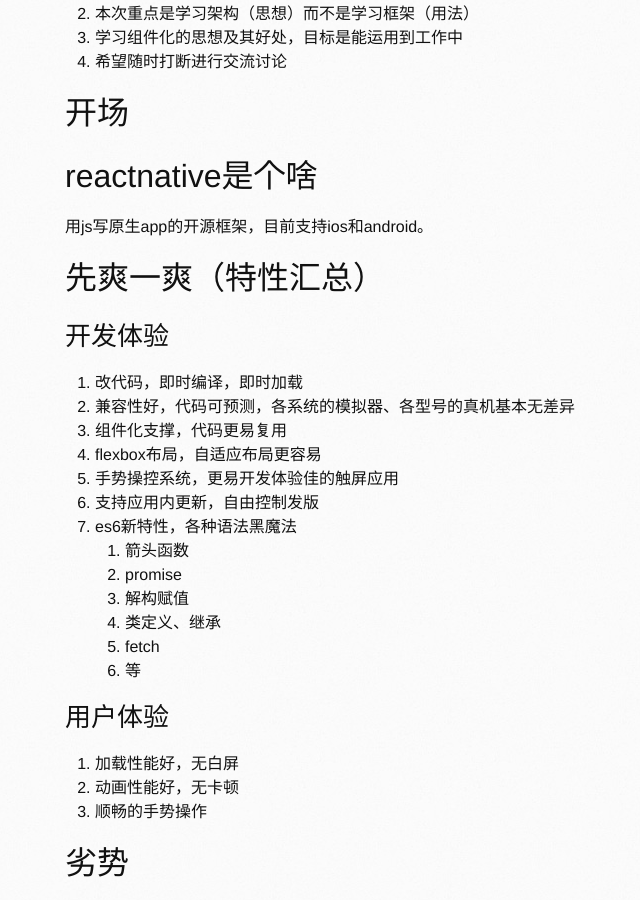
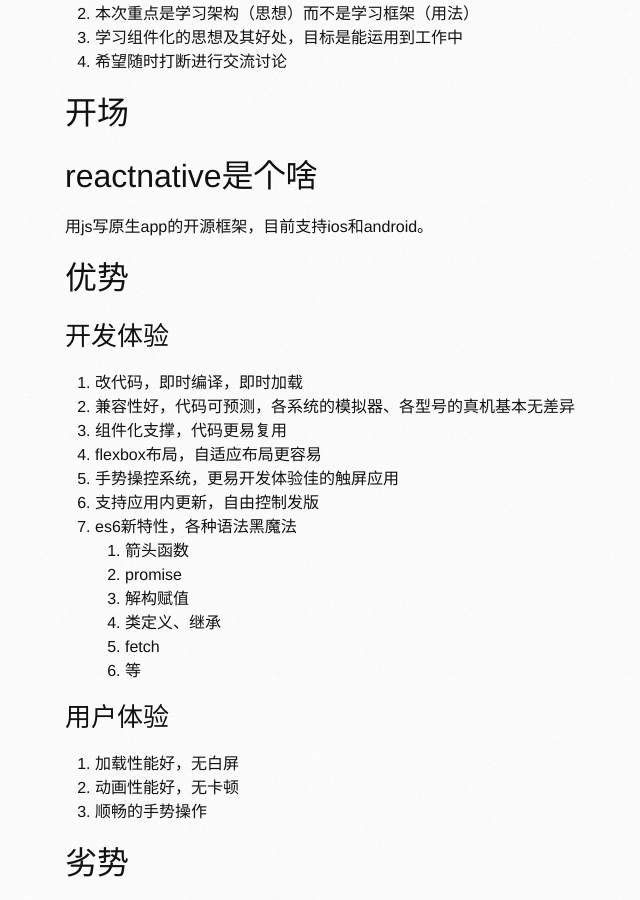
Before and after one commit to bystep15/bystep15.github.io, a Jekyll site: the page built from _posts/2016-05-04-ReactNative分享提纲.md, in a window 1280 px wide and 900 px high, scrolled down 415 px. Shown: the whole window, without its empty margins (105-745 px from the left). Built offline with Jekyll 4.4.1, drawn with Linux system fonts in a browser that asks for light colours; comment, search, counter and statistics services are not loaded.

Commit message:
Update 2016-05-04-ReactNative分享提纲.md

```diff
--- a/_posts/2016-05-04-ReactNative分享提纲.md
+++ b/_posts/2016-05-04-ReactNative分享提纲.md
@@ -19,7 +19,7 @@
 
 用js写原生app的开源框架，目前支持ios和android。
 
-## 先爽一爽（特性汇总）
+## 优势
 
 ### 开发体验
 
```
